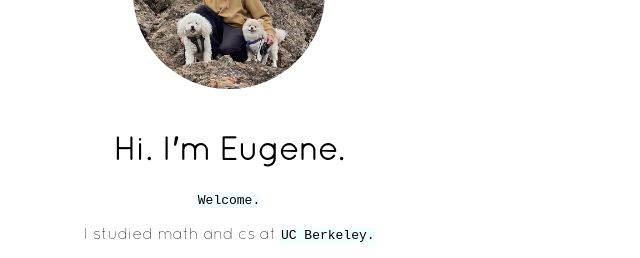
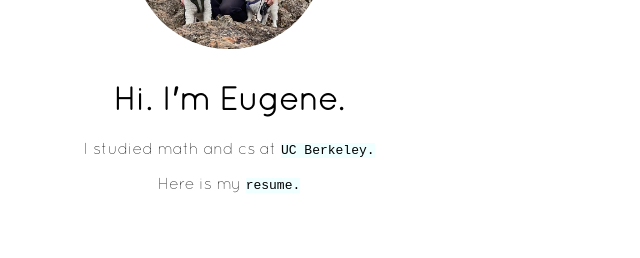
Before and after one commit to EugeneBrod/ReactWebsite, a React (Create React App) app in the folder react_website/: page / in a window 1280 px wide. Shown: the part 203-461 px from the top of the page, without its empty margins (411-1051 px from the left). Built offline with nearby package versions, Linux system fonts and the light colour scheme.

Commit message:
updated website title and added custom icon

```diff
--- a/react_website/public/index.html
+++ b/react_website/public/index.html
@@ -2,7 +2,7 @@
 <html lang="en">
   <head>
     <meta charset="utf-8" />
-    <link rel="icon" href="%PUBLIC_URL%/favicon.ico" />
+    <link rel="icon" href="%PUBLIC_URL%/website_icon.ico" />
     <meta name="viewport" content="width=device-width, initial-scale=1" />
     <meta name="theme-color" content="#000000" />
     <meta
@@ -25,7 +25,7 @@
       work correctly both with client-side routing and a non-root public URL.
       Learn how to configure a non-root public URL by running `npm run build`.
     -->
-    <title>React App</title>
+    <title>Eugene Brodsky</title>
   </head>
   <body>
     <noscript>You need to enable JavaScript to run this app.</noscript>
--- a/react_website/src/App.css
+++ b/react_website/src/App.css
@@ -8,13 +8,13 @@ html, body, #root, #root>div {
   background-color:#FFFFFF;
   width:100%;
   height:100%;
-  padding-top: 25px;
+  padding-top: 15px;
   text-align: center;
   font-family: "cpro";
 }
 
 h1 {
-  padding-top:20px
+  padding-top:10px
 }
 
 .planets {
@@ -23,7 +23,7 @@ h1 {
   margin-left: 50%;
 }
 
-.avatar{
+.avatar {
   height: 12em;
   width: 12em;
   background: url('assets/MountDiabloWithDJandArlo.jpg')  no-repeat -60px -75px;
@@ -48,11 +48,13 @@ a {
   background-color: #f0ffff;
   font-family: monospace;
 }
+
 a:hover {
   text-decoration: none;
   background-color: #f0ffff;
   color: #3f51b5;
 }
+
 .bio {
   padding-top: 20px;
   padding-bottom: 20px;
--- a/react_website/src/App.js
+++ b/react_website/src/App.js
@@ -8,9 +8,6 @@ function App() {
   <div class="avatar"></div>
   <h1>Hi. I'm Eugene.</h1>
   <div class="objective">
-    <p>
-      <span><a href="https://www.youtube.com/watch?v=PMgN6-CUoLQ&ab_channel=EllusionStudio">Welcome.</a></span>
-    </p>
     <p>
     <span>I studied math and cs at <a href="https://www.berkeley.edu/">UC Berkeley.</a></span>
     </p>
```
Also changed, not shown: 2 other files (tests, documents, lock files or other folders).
